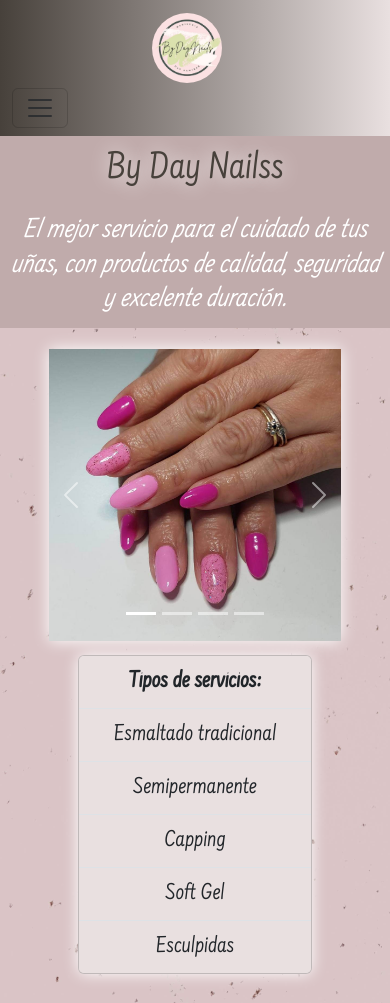
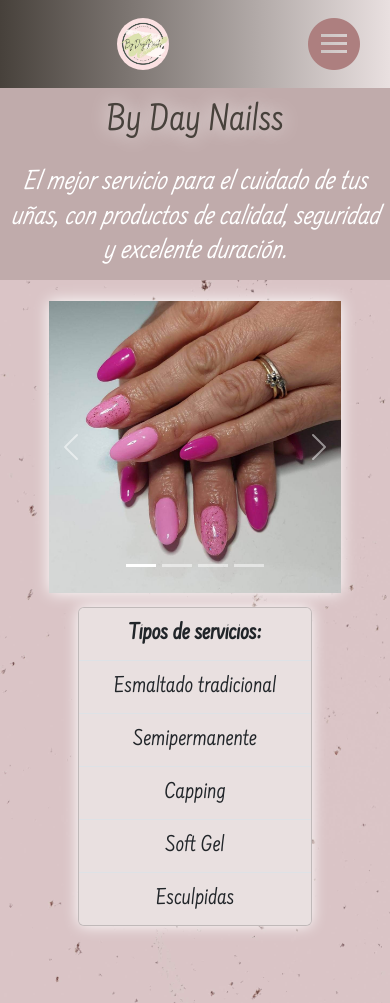
Before and after one commit to Dairam11/PFDaianaRamirez, a website: page index.html in a window 390 px wide. Shown: the top 1003 px of the page. Drawn offline with nearby package versions, Linux system fonts and the light colour scheme.

Commit message:
ultimas modificaciones

```diff
--- a/index.html
+++ b/index.html
@@ -21,9 +21,9 @@
       <div class="container-fluid">
         <a class="navbar-brand" href="index.html"> <img class="logonav" src="./img/logo.jpeg" alt="logo de la marca">
         </a>
-        <button class="navbar-toggler" type="button" data-bs-toggle="collapse" data-bs-target="#navbarSupportedContent"
-          aria-controls="navbarSupportedContent" aria-expanded="false" aria-label="Toggle navigation"> <span
-            class="navbar-toggler-icon"></span>
+        <button class="navbar-toggler navBoton" type="button" data-bs-toggle="collapse" data-bs-target="#navbarSupportedContent"
+          aria-controls="navbarSupportedContent" aria-expanded="false" aria-label="Toggle navigation">
+          <img src="./logos/icons8-menú-xbox-64.png" alt="menu">
         </button>
         <div class="collapse navbar-collapse mx-auto" id="navbarSupportedContent">
           <ul class="navbar-nav miBarra mb-2 mb-lg-0">
--- a/scss/_header.scss
+++ b/scss/_header.scss
@@ -27,6 +27,18 @@
         background-color: $color-rosaoscuro;
         border-radius: 15px;
     }
+
+    .navBoton {
+        border: none;
+    }
+}
+
+@media screen and (max-width: 480px) {
+    .navbar {
+        display: flex;
+        flex-direction: row;
+        flex-wrap: nowrap;
+    }
 }
 
 h1 {
```
Also changed, not shown: css/estilo.css, logos/icons8-menú-xbox-64.png (added).
